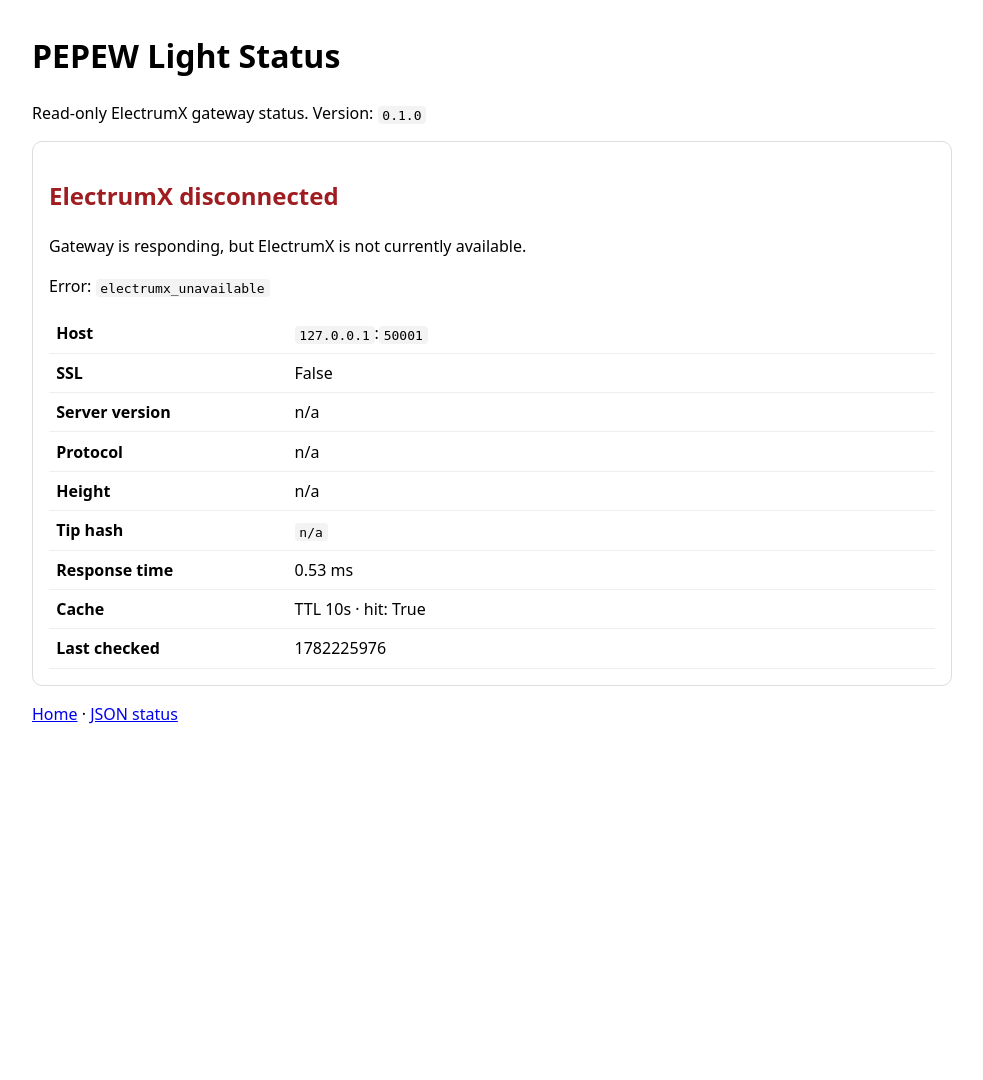
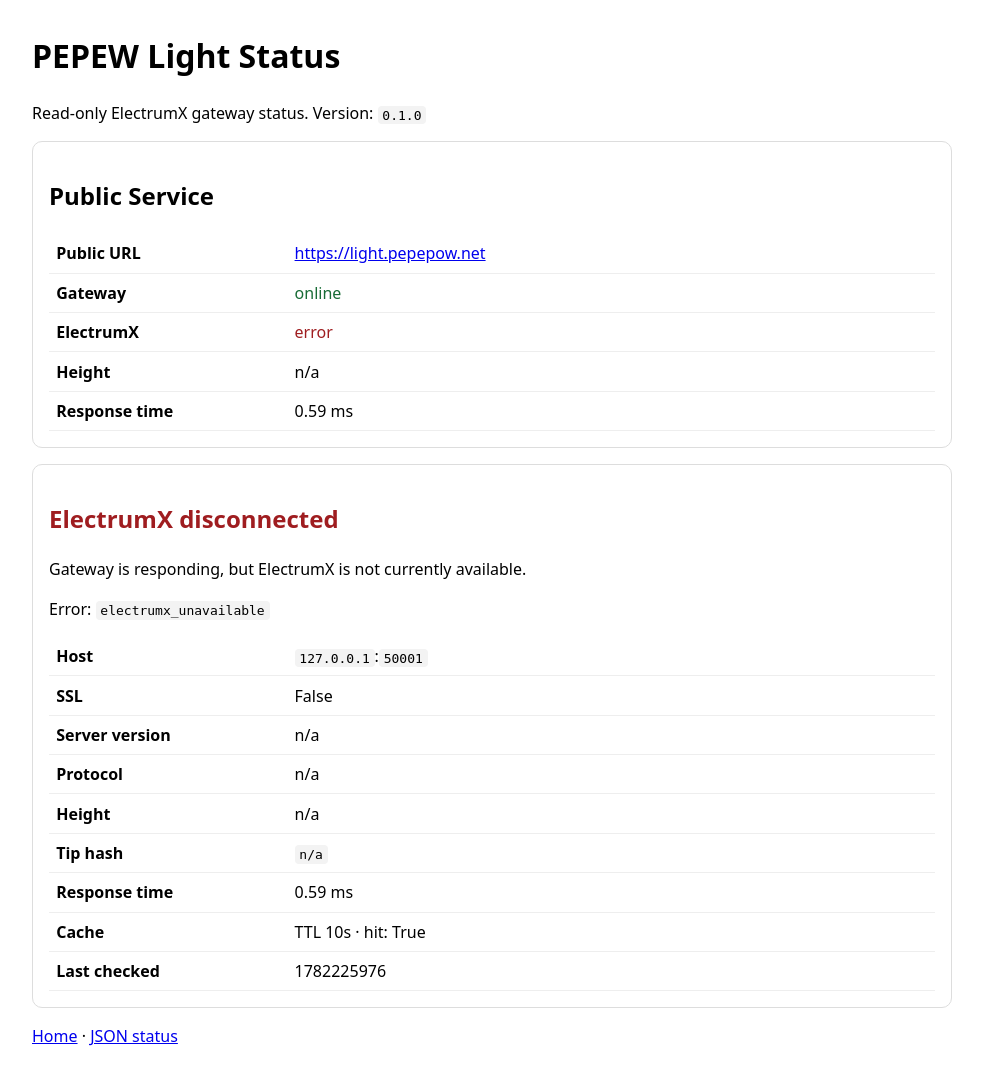
Before and after one commit to edisontw/pepepow-electrumx-service, a FastAPI app: page /status in a window 1280 px wide. Shown: the whole page, without its empty margins (0-983 px from the left). Before the commit the page ends 724 px from the top, so only its background shows below. Run offline with FastAPI, Linux system fonts and the light colour scheme.

Commit message:
Polish Phase 2 address and status UX

```diff
--- a/backend/app/templates/status.html
+++ b/backend/app/templates/status.html
@@ -18,6 +18,22 @@
 <body>
   <h1>PEPEW Light Status</h1>
   <p>Read-only ElectrumX gateway status. Version: <code>{{ version }}</code></p>
+
+  <div class="card">
+    <h2>Public Service</h2>
+    <table>
+      <tr><th>Public URL</th><td><a href="https://light.pepepow.net">https://light.pepepow.net</a></td></tr>
+      <tr><th>Gateway</th><td class="ok">online</td></tr>
+      <tr>
+        <th>ElectrumX</th>
+        <td class="{{ 'ok' if status.ok else 'bad' }}">
+          {{ "connected" if status.ok else "error" }}
+        </td>
+      </tr>
+      <tr><th>Height</th><td>{{ status.electrumx.height or "n/a" }}</td></tr>
+      <tr><th>Response time</th><td>{{ status.electrumx.response_time_ms or "n/a" }} ms</td></tr>
+    </table>
+  </div>
 
   <div class="card">
     {% if status.ok %}
```
Also changed, not shown: backend/app/services/address_service.py (+7 -1 lines), backend/app/templates/address.html (+15 -1 lines), backend/tests/test_address_service.py (+7 -6 lines), backend/tests/test_web_pages.py (+36 -0 lines), 1 other file.
